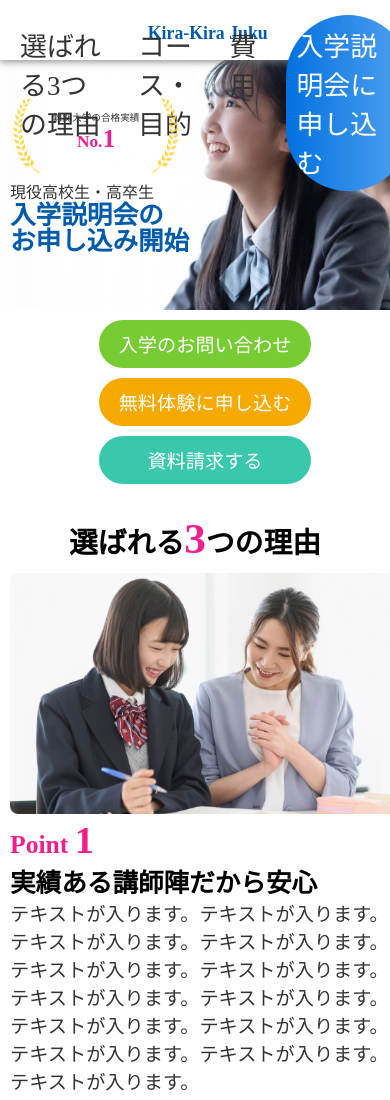
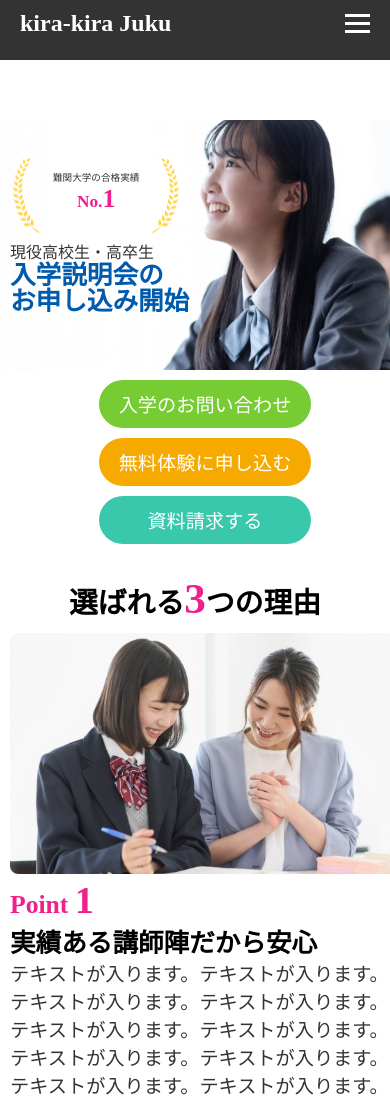
Before and after one commit to yunaArai/lp1, a plain HTML site: page index.html in a window 390 px wide. Shown: the top 1100 px of the page. Drawn offline with Linux system fonts and the light colour scheme.

Commit message:
js修正

```diff
--- a/assets/script/main.js
+++ b/assets/script/main.js
@@ -16,11 +16,7 @@ document.addEventListener('DOMContentLoaded', function () {
     };
 }, false);
 
-// ドロワーメニューの操作
-const menuButton = document.getElementById('menu-btn');
-const drawerMenu = document.getElementById('drawer-menu');
-
-// メニューを開閉する処理
-menuButton.addEventListener('click', () => {
-drawerMenu.classList.toggle('open');
+document.getElementById('hamburger-menu').addEventListener('click', function () {
+    const navLinks = document.querySelector('.nav-links');
+    navLinks.classList.toggle('active'); // メニューを表示・非表示
 });
--- a/assets/style/main.css
+++ b/assets/style/main.css
@@ -63,7 +63,6 @@ height: 61px;
 width: 282px;
 background-image: linear-gradient(90deg, #0271E0, #53A2F0);
 border: none;
-
 }
 .applybtn:hover {
 opacity: 0.6 ;
@@ -75,41 +74,57 @@ padding-bottom: 50px;
 transform: scale(1.2,1.2);
 }
 /*ヘッダー*/
-.header{
-position: fixed;
-top: 0;
-left: 0;
-width: 100%;
-height: 60px;
-padding: 10px;
-background-color: #fff;
-box-shadow: 0 1px 8px #787878;
+.header .applybtn{
+height: auto;
+width: auto;
 }
-.header_nav{
+header {
+    background-color: #333;
+    padding: 10px 20px;
+}
+
+  .navbar {
     display: flex;
-position: relative;
+    justify-content: space-between;
+    align-items: center;
   }
-.header .nav{
-position: absolute;
-right: 0;
-padding-top: 15px;
+
+  .logo a {
+    color: white;
+    text-decoration: none;
+    font-size: 24px;
+    font-weight: bold;
   }
-.header ul{
+
+  /* ナビゲーションメニュー（PC版用） */
+  .nav-links {
     display: flex;
-gap:30px;
+    list-style-type: none;
+    margin: 0;
+    padding: 0;
   }
-.header .nav__item{
-font-size: 1.4em;
-color:#333;
+
+  .nav-links li {
+    margin-left: 20px;
   }
-.header .applybtn {
-width: auto;
-height: auto;
-margin-top: -10px;
-padding: 10px;
+
+  .nav-links a {
+    color: white;
+    text-decoration: none;
+    font-size: 16px;
   }
-.header img{
-padding-top: 10px;
+
+  .hamburger-menu {
+    display: none;
+    flex-direction: column;
+    cursor: pointer;
+    gap: 5px;
+  }
+
+  .hamburger-menu span {
+    background-color: white;
+    width: 25px;
+    height: 3px;
   }
 
 /*メインビジュアル*/
@@ -117,7 +132,10 @@ main{
 padding-top: 60px;
 }
 .main_visual{
-background-image: url(../image/mainVIsual_pc.jpg);
+background-image: url(../image/mainVIsual_pc.jpg) ;
+background-repeat: no-repeat;
+background-position: center;
+background-size: cover;
 height: 650px;
 }
 .frame:before {
@@ -150,7 +168,8 @@ margin: -26px auto;
 }
 .btnlist ul{
 display: flex;
-justify-content: space-between;
+justify-content: space-evenly;
+align-items: center;
 }
 .btnlist li{
 font-size: 1.4em;
@@ -349,7 +368,32 @@ height: 25px;
 }
 
 /*ドロワーメニュー*/
+/* ナビゲーションメニュー（SP版） */
+.nav-links {
+    display: none;
+    flex-direction: column;
+    position: absolute;
+    top: 47px;
+    left: 0;
+    background-color: #333;
+    width: 100%;
+    padding: 10px 0;
+  }
 
+  .nav-links li {
+    margin-left: 0;
+    text-align: center;
+    padding: 10px;
+  }
+
+  .nav-links.active {
+    display: flex;
+  }
+
+  /* ハンバーガーメニュー表示 */
+  .hamburger-menu {
+    display: flex;
+  }
 
 /*メインビジュアル*/
 .main_visual{
--- a/index.html
+++ b/index.html
@@ -16,17 +16,22 @@
 </head>
 <body>
 <header class="header">
-    <div class="inner header_nav">
-        <img src="assets/image/logo.svg" alt="kira-kira Juku">
-        <nav class="nav">
-            <ul class="nav__lIst">
-                <li class="nav__item"><a href="#section01">選ばれる3つの理由</a></li>
-                <li class="nav__item"><a href="#section02">コース・目的</a></li>
-                <li class="nav__item"><a href="#section03">費用</a></li>
-                <li class="nav_toggle applybtn"><a href="https://example.com/">入学説明会に申し込む</a></li>
-            </ul>
-        </nav>
-    </div>
+    <nav class="navbar">
+        <div class="logo">
+        <a herf="#">kira-kira Juku</a>
+        </div>
+        <ul class="nav-links">
+            <li class=""><a href="#section01">選ばれる3つの理由</a></li>
+            <li class=""><a href="#section02">コース・目的</a></li>
+            <li class=""><a href="#section03">費用</a></li>
+            <li class="applybtn"><a href="https://example.com/">入学説明会に申し込む</a></li>
+        </ul>
+        <div class="hamburger-menu" id="hamburger-menu">
+            <span></span>
+            <span></span>
+            <span></span>
+        </div>
+    </nav>
 </header>
 
 <main>
```
Lines whose indentation alone changed are shown as unchanged.
